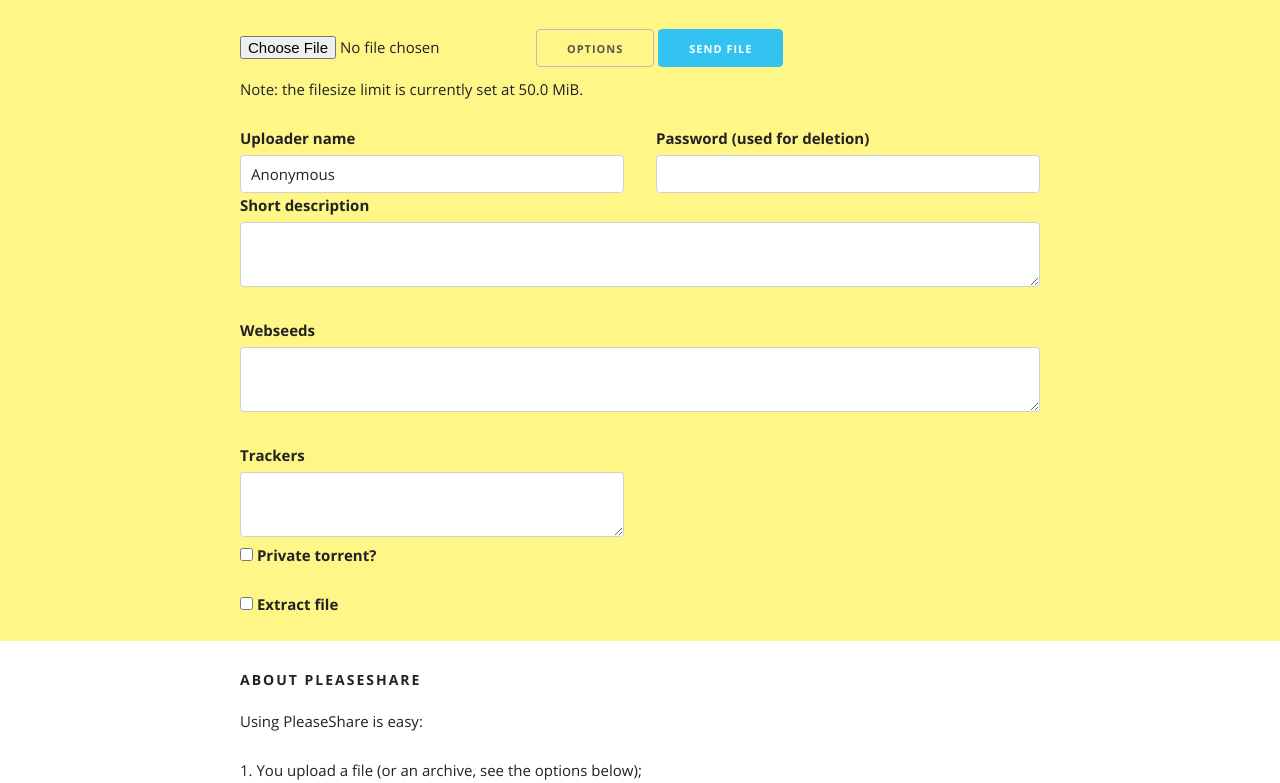
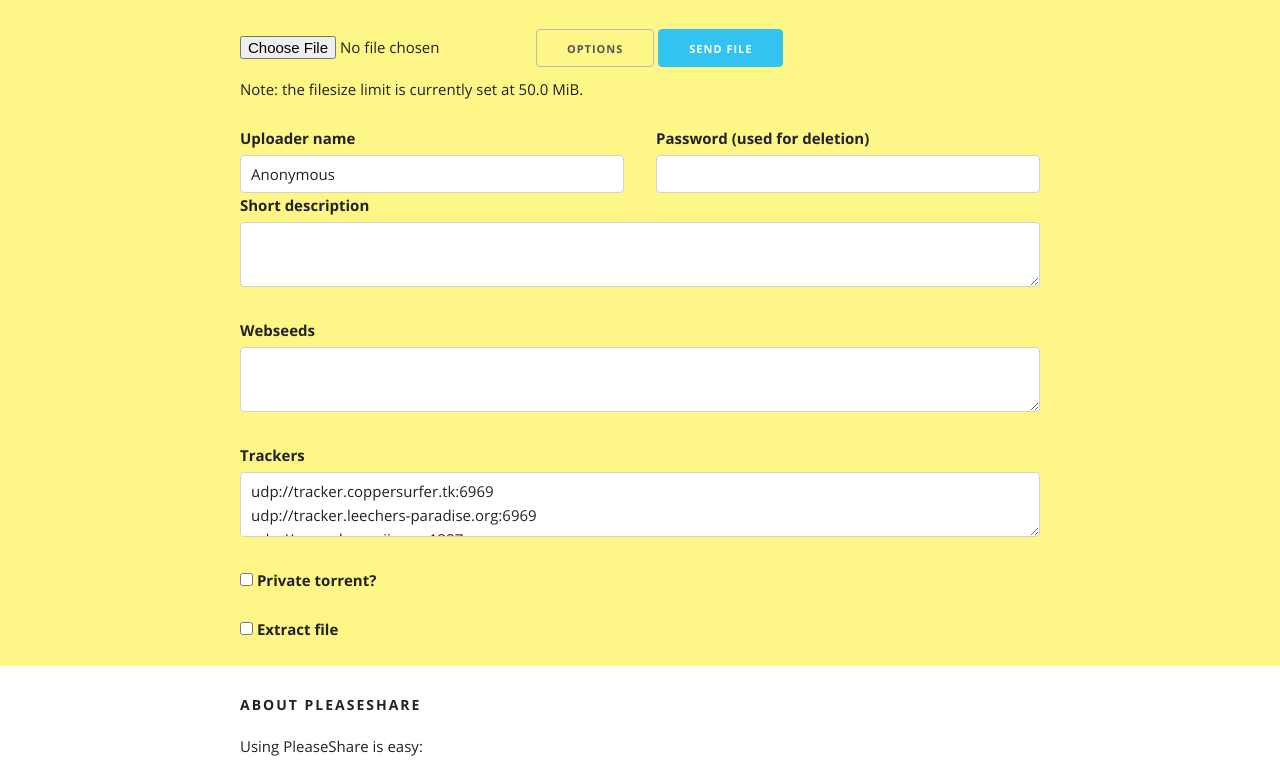
Before and after one commit to mathieui/pleaseshare, a Flask app: page / in a window 1280 px wide, after a click on "OPTIONS". Shown: the part 69-852 px from the top of the page. Run offline with Flask 2, Linux system fonts and the light colour scheme; some libraries are stand-ins or nearby versions.

Commit message:
[fix] make the default tracker appear in the form
(also, add some default trackers and correct a trivial ui issue)

```diff
--- a/pleaseshare/settings.cfg
+++ b/pleaseshare/settings.cfg
@@ -13,7 +13,7 @@
 
 # Trackers that will be used to fill the form, but
 # can be edited out by a user.
-DEFAULT_TRACKERS = []
+DEFAULT_TRACKERS = ['udp://tracker.coppersurfer.tk:6969', 'udp://tracker.leechers-paradise.org:6969', 'udp://open.demonii.com:1337']
 
 # Allow users to specify other webseeds in the form
 ALLOW_WEBSEEDS = True
--- a/pleaseshare/templates/home.html
+++ b/pleaseshare/templates/home.html
@@ -30,7 +30,7 @@
                 </div>
                 {% if config.ALLOW_TRACKERS%}
                     <div class="row">
-                        <p class="six columns">{{ form.trackers.label }} {{ form.trackers(class='u-full-width') }}</p>
+                        <p>{{ form.trackers.label }} <textarea name="trackers" class="u-full-width">{% for tracker in config.DEFAULT_TRACKERS %}{{tracker}}{{"\n"}}{% endfor %}</textarea></p>
                     </div>
                     {% if config.ALLOW_PRIVATE%}
                         <p>{{ form.private }} {{ form.private.label(class='u-inline') }} </p>
```
